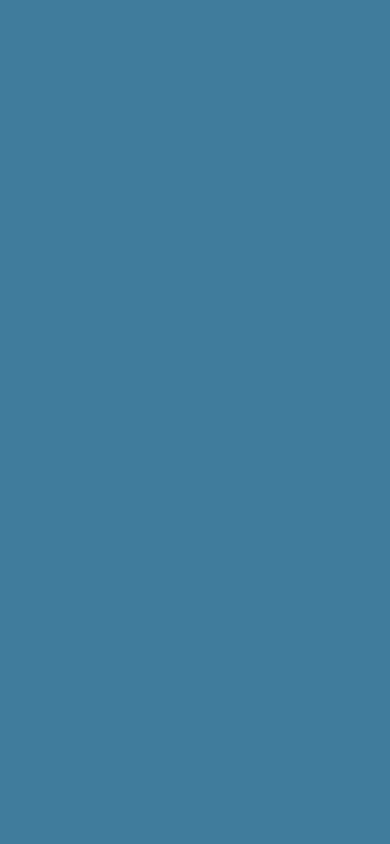
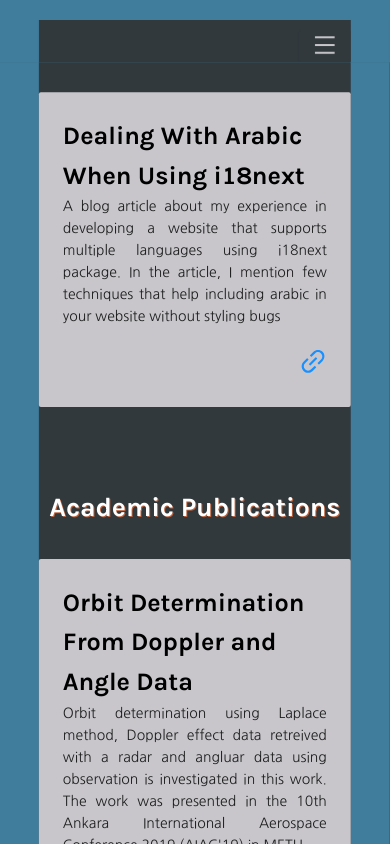
Before and after one commit to majdajroudi/Portfolio, a React (Create React App) app: page /blog in a window 390 px wide. Shown: the top 844 px of the page. Built offline with nearby package versions, Linux system fonts and the light colour scheme; a web font is replaced by a local one.

Commit message:
modify blog and add resume button

```diff
--- a/src/App.js
+++ b/src/App.js
@@ -44,7 +44,7 @@ function App() {
             <TopBottom/>
           </Route>
 
-          <Route path="/publications" key="/publications">
+          <Route path="/blog" key="/publications">
             <TopBottom/>
             {screenWidth > 768 ? <Navbar /> : <Drawer />}
             <Publications />
--- a/src/components/HelperFunctions/index.jsx
+++ b/src/components/HelperFunctions/index.jsx
@@ -7,7 +7,7 @@ export const transitionProperties = {
 export const pageTransitions = {
     initial : {
         x:"-100vw",
-        scale: 1.2
+        scale: 0.1
     },
     in: {
         x: 0,
@@ -15,6 +15,6 @@ export const pageTransitions = {
     },
     out: {
         x:"100vw",
-        scale: 0.7
+        scale: 0.1
       }
 }
--- a/src/components/Navbar/index.jsx
+++ b/src/components/Navbar/index.jsx
@@ -30,7 +30,7 @@ const Navbar = () => {
                       <NavLink className={isCurrentPath("/")} to="/" > &nbsp;Home &nbsp;</NavLink>
                       <NavLink className={isCurrentPath("/about")} to="/about" >&nbsp;About &nbsp;</NavLink>
                       <NavLink className={isCurrentPath("/projects")} to="/projects" >&nbsp;Projects &nbsp;</NavLink>
-                      <NavLink className={isCurrentPath("/publications")} to="/publications">&nbsp;Publications &nbsp;</NavLink>
+                      <NavLink className={isCurrentPath("/blog")} to="/blog">&nbsp;Blog &nbsp;</NavLink>
                       <NavLink className={isCurrentPath("/contact")} to="/contact" >&nbsp;Contact &nbsp;</NavLink>
                     </Row>
                   </Row>
--- a/src/containers/About/index.css
+++ b/src/containers/About/index.css
@@ -67,6 +67,14 @@
     max-width: 50%;
 }
 
+
+.resumeButton--button:hover {
+    /* background-color: #B8623F; */
+    background: rgb(184,98,63);
+    background: linear-gradient(9deg, rgba(184,98,63,1) 15%, rgba(64,124,156,1) 100%);
+    color: white;
+}
+
 @media (max-width: 1024px) {
     .about__contentBox__bottom {
         margin: 10px 0;
--- a/src/containers/About/index.jsx
+++ b/src/containers/About/index.jsx
@@ -1,6 +1,6 @@
 import React, {useState} from 'react';
 import aboutImg from "../../images/majd.svg"
-import { Col, Row} from "antd"
+import { Col, Row, Button} from "antd"
 import {Sides} from "./../../components/Sides";
 import {motion} from "framer-motion"
 import {pageTransitions, transitionProperties} from "./../../components/HelperFunctions/index"
@@ -36,6 +36,11 @@ const About = () => {
                                 <p>{textObject.text0}</p>
                                 <p>{textObject.text1}</p>
                             </Col>
+                            <Row className="resumeButton">
+                                <Button className="resumeButton--button">
+                                    <a target="_blank" rel="noopener noreferrer" href="https://www.keepandshare.com/doc11/29766/majd-s-resume-1-pdf-78k?da=y">Check My Resume!</a>
+                                </Button>
+                            </Row>
                         </Col>
                         <Col className="about__contentBox__imgCol">
                             <Row className="about__contentBox__imgContainer">
--- a/src/containers/Publications/index.css
+++ b/src/containers/Publications/index.css
@@ -1,17 +1,20 @@
+.publicationsPageContent {
+    background-color: #31393D;
+    height: 100%;
+}
+
 .publications {
     display: flex;
     flex-direction: column;
     justify-content: flex-start;
     align-items: center;
-    background-color: #31393D;
-    height: 100%;
 }
 
 .publications__article {
     background-color: #c8c6cb;
     width: 80%;
     margin-top: 50px ;
-    margin-bottom: 220px;
+    margin-bottom: 50px;
 }
 
 .publications__article__details{
@@ -32,6 +35,21 @@
     font-family: "Nanum Gothic", serif;
 }
 
+.academicTitle {
+    display: flex;
+    justify-content: center;
+}
+
+.academicTitle p {
+    text-align: justify;
+    font-family: "Nanum Gothic", serif;
+    color: white;
+    font-size: 2.3em;
+    text-shadow: 1px 1px #B8623F;
+    font-family: "Karla", serif;
+    margin: 0px;
+}
+
 .publications__article--link {
     color: black;
     font-size: 1.9em;
@@ -43,6 +61,10 @@
     .publications__article {
         width: 100%;
         margin-top: 30px ;
-        margin-bottom: 170px;
+        margin-bottom: 80px;
+    }
+
+    .academicTitle p {
+        font-size: 1.9em;
     }
 }
--- a/src/containers/Publications/index.jsx
+++ b/src/containers/Publications/index.jsx
@@ -6,12 +6,19 @@ import {Sides} from "./../../components/Sides";
 import {pageTransitions, transitionProperties} from "./../../components/HelperFunctions/index"
 import {motion} from "framer-motion"
 
+const arabicI18next = {
+    title: "Dealing With Arabic When Using i18next",
+    description: "A blog article about my experience in developing a website that supports multiple languages using i18next package. In the article, I mention few techniques that help including arabic in your website without styling bugs",
+    link: "https://medium.com/swlh/dealing-with-arabic-when-using-i18next-348ed55f7c1a"
+}
+
 const dopplerEffect = {
     title: "Orbit Determination From Doppler and Angle Data",
     description: "Orbit determination using Laplace method, Doppler effect data retreived with a radar and angluar data using observation is investigated in this work. The work was presented in the 10th Ankara International Aerospace Conference 2019 (AIAC'19) in METU.",
     link: "http://aiac.ae.metu.edu.tr/paper.php?Paper=AIAC-2019-185"
 }
 
+const BLOGS = [arabicI18next]
 const ARTICLES = [dopplerEffect]
 
 const Publications = () => {
@@ -26,6 +33,26 @@ const Publications = () => {
         className="pageWrapper"
         key="/publications">
             <Sides/>
+            <Col className="publicationsPageContent">
+                <Col className="publications">
+                    {BLOGS.map((article) => {
+                        return (
+                            <Card key={article.title} className="publications__article" bordered={false}>
+                                <Row className="publications__article__details">
+                                    <h2>{article.title}</h2>
+                                    <p>{article.description}</p>
+                                </Row>
+                                <Row className="publications__article--link">
+                                    <a href={article.link}><LinkOutlined/></a>
+                                </Row>
+                            </Card>
+                        )
+                    })}
+                </Col>
+
+                <Row className="academicTitle">
+                    <p>Academic Publications</p>
+                </Row>
                 <Col className="publications">
                     {ARTICLES.map((article) => {
                         return (
@@ -41,6 +68,7 @@ const Publications = () => {
                         )
                     })}
                 </Col>
+            </Col>
             <Sides/>
         </motion.div>
     )
--- a/src/index.js
+++ b/src/index.js
@@ -9,7 +9,7 @@ import {BrowserRouter as Router} from "react-router-dom"
 ReactDOM.render(
   <React.StrictMode>
     <Helmet>
-      <title>Majd Ajroudi</title>
+      <title>Majd Ajroudi - Portfolio</title>
     </Helmet>
     <Router>
       <App />
```
Lines whose indentation alone changed are shown as unchanged.
